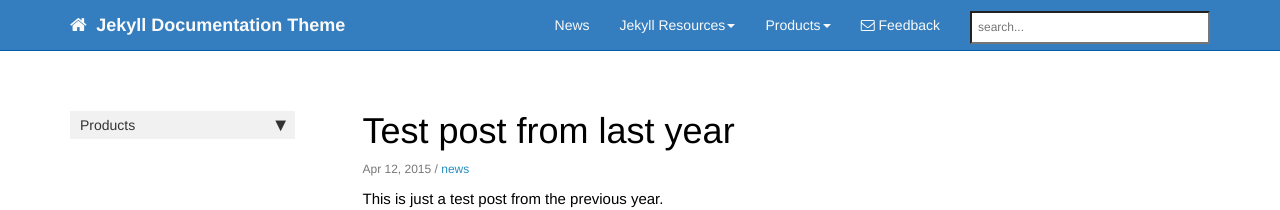
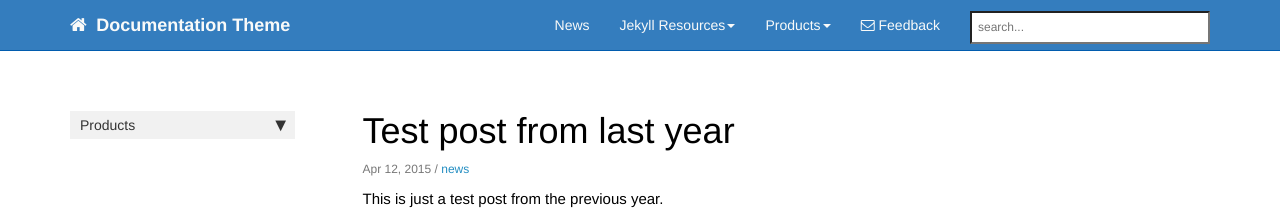
Before and after one commit to nurungji/nurungji.github.com, a Jekyll site: the page built from _posts/2015-04-12-test-post-last-year.md, in a window 1280 px wide. Shown: the top 210 px of the page. Built offline with Jekyll 4.4.1, drawn with Linux system fonts in a browser that asks for light colours; nearby versions of some CDN libraries; comment, search, counter and statistics services are not loaded.

Commit message:
Update _config.yml

```diff
--- a/_config.yml
+++ b/_config.yml
@@ -3,7 +3,7 @@ repository: tomjohnson1492/documentation-theme-jekyll
 output: web
 # this property is useful for conditional filtering of content that is separate from the PDF.
 
-topnav_title: Jekyll Documentation Theme
+topnav_title: Documentation Theme
 # this appears on the top navigation bar next to the home button
 
 site_title: Jekyll theme for documentation
```
